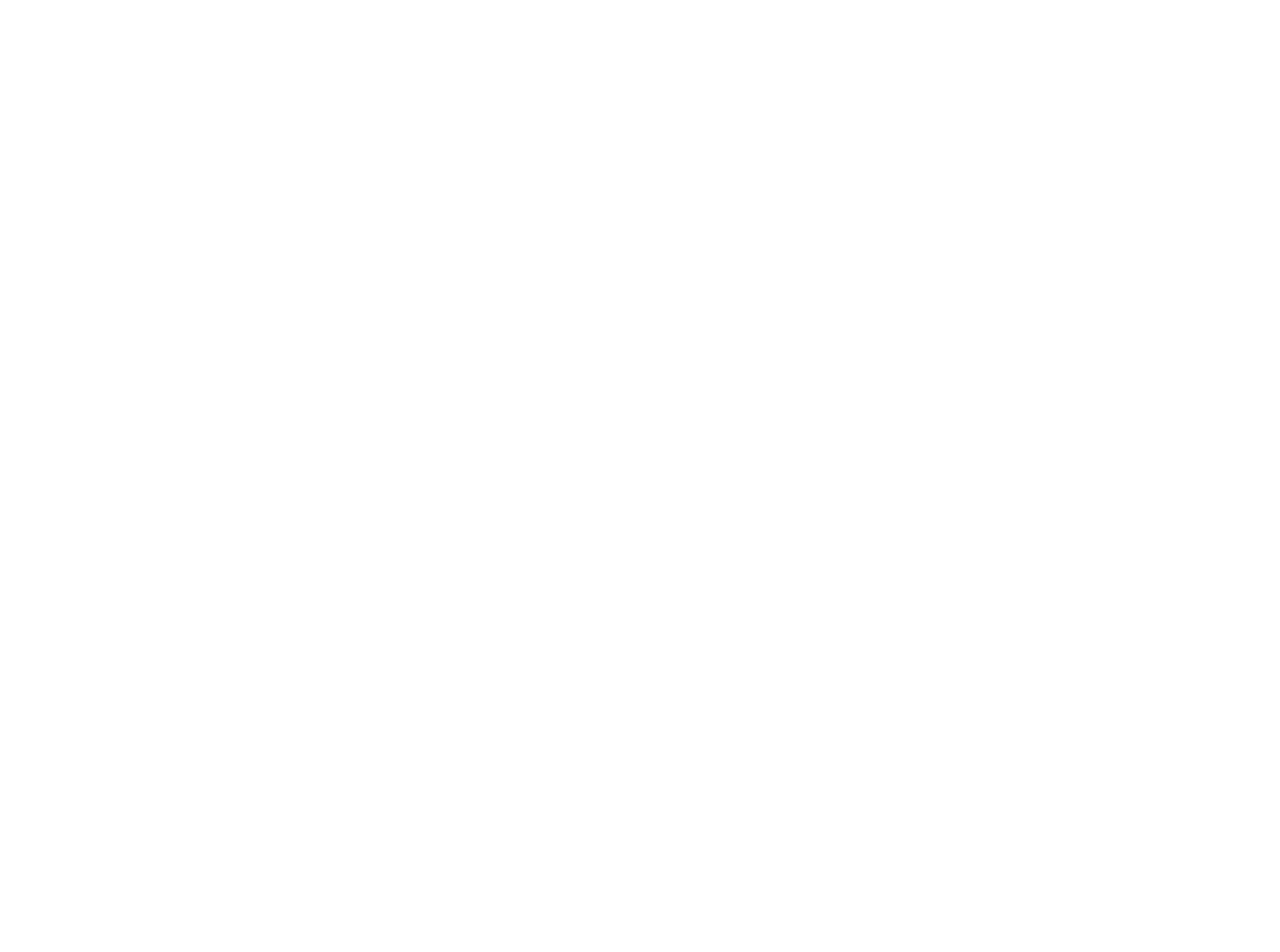
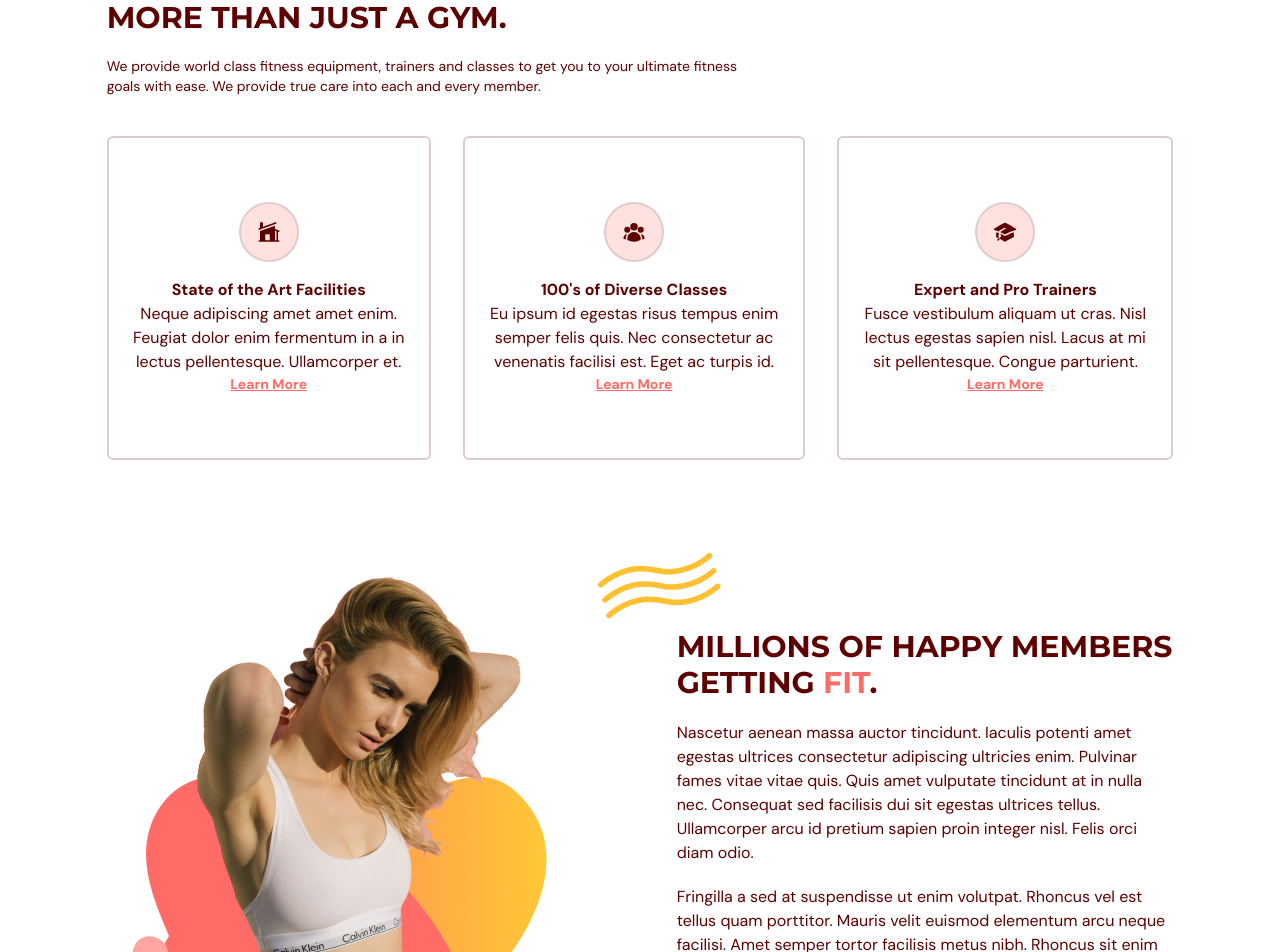
Before and after one commit to Esmurzelly/fitness__application, a React (Vite) app: page / in a window 1280 px wide. Shown: the part 900-1852 px from the top of the page. Before the commit the page ends 823 px from the top, so only its background shows below. Built offline with nearby package versions, Linux system fonts and the light colour scheme.

Commit message:
benefits_page

```diff
--- a/src/App.tsx
+++ b/src/App.tsx
@@ -2,6 +2,7 @@
 import Navbar from '@/scenes/navbar' // we dont have to add index.tsx. it takse automatically
 import { SelectedPage } from "@/shared/types";
 import Home from '@/scenes/home';
+import Benefits from './scenes/benefits';
 
 function App() {
   const [selectedPage, setSelectedPage] = useState<SelectedPage>(SelectedPage.Home);
@@ -28,8 +29,8 @@
           selectedPage={selectedPage}
           setSelectedPage={setSelectedPage}
         />
-
         <Home setSelectedPage={setSelectedPage} />
+        <Benefits setSelectedPage={setSelectedPage} />
     </div>
   )
 }
--- /dev/null
+++ b/src/scenes/benefits/Benefit.tsx
@@ -0,0 +1,41 @@
+import { SelectedPage } from '@/shared/types';
+import { motion } from 'framer-motion';
+import AnchorLink from 'react-anchor-link-smooth-scroll';
+
+const childVariant = {
+    hidden: { opacity: 0, scale: 0.9 },
+    visible: { opacity: 1, scale: 1 },
+}
+
+type Props = {
+    icon: JSX.Element;
+    title: string;
+    description: string;
+    setSelectedPage: (value: SelectedPage) => void
+}
+
+const Benefit = ({ icon, title, description, setSelectedPage }: Props) => {
+    return (
+        <motion.div
+            variants={childVariant}
+            className='mt-5 rounded-md border-2 border-gray-100 px-5 py-16 text-center'
+            >
+            <div className='mb-4 flex justify-center'>
+                <div className='rounded-full border-2 border-gray-100 bg-primary-100 p-4'>
+                    {icon}
+                </div>
+            </div>
+            <h4 className='font-bold'>{title}</h4>
+            <p className='my3'>{description}</p>
+            <AnchorLink
+                className='text-sm font-bold text-primary-500 underline hover:text-secondary-500'
+                onClick={() => setSelectedPage(SelectedPage.ContactUs)}
+                href={`#${SelectedPage.ContactUs}`}
+            >
+                <p>Learn More</p>
+            </AnchorLink>
+        </motion.div>
+    )
+}
+
+export default Benefit
--- /dev/null
+++ b/src/scenes/benefits/index.tsx
@@ -0,0 +1,154 @@
+import React from 'react';
+import { SelectedPage } from '@/shared/types';
+import { BenefitType } from '@/shared/types';
+import { HomeModernIcon, UserGroupIcon, AcademicCapIcon } from '@heroicons/react/24/solid';
+import { motion } from 'framer-motion';
+import HText from '@/shared/HText';
+import Benefit from './Benefit';
+import ActionButton from '@/shared/ActionButton';
+import BenefitsPageGraphic from '@/assets/BenefitsPageGraphic.png';
+
+const benefits: Array<BenefitType> = [ // it might be written as const benefits: Array<Object> = []...
+    {
+        icon: <HomeModernIcon className="h-6 w-6" />,
+        title: "State of the Art Facilities",
+        description:
+            "Neque adipiscing amet amet enim. Feugiat dolor enim fermentum in a in lectus pellentesque. Ullamcorper et.",
+    },
+    {
+        icon: <UserGroupIcon className="h-6 w-6" />,
+        title: "100's of Diverse Classes",
+        description:
+            "Eu ipsum id egestas risus tempus enim semper felis quis. Nec consectetur ac venenatis facilisi est. Eget ac turpis id.",
+    },
+    {
+        icon: <AcademicCapIcon className="h-6 w-6" />,
+        title: "Expert and Pro Trainers",
+        description:
+            "Fusce vestibulum aliquam ut cras. Nisl lectus egestas sapien nisl. Lacus at mi sit pellentesque. Congue parturient.",
+    },
+];
+
+const container = {
+    hidden: {},
+    visible: {
+        transition: { staggerChildren: 0.2 },
+    }
+}
+
+type Props = {
+    setSelectedPage: (value: SelectedPage) => void;
+}
+
+const Benefits = ({ setSelectedPage }: Props) => {
+    return (
+        <section id='benefits' className='mx-auto min-h-full w-5/6 py-20'>
+            <motion.div
+                onViewportEnter={() => setSelectedPage(SelectedPage.Home)}
+            >
+                {/* header */}
+                <motion.div
+                    className='md:my-5 md:w-3/5'
+                    initial="hidden"
+                    whileInView="visible"
+                    viewport={{ once: true, amount: 0.5 }}
+                    transition={{ duration: 0.5 }}
+                    variants={{
+                        hidden: { opacity: 0, x: -100 },
+                        visible: { opacity: 1, x: 0 }
+                    }}
+                >
+                    <HText>MORE THAN JUST A GYM.</HText>
+                    <p className='my-5 text-sm'>
+                        We provide world class fitness equipment, trainers and classes to
+                        get you to your ultimate fitness goals with ease. We provide true
+                        care into each and every member.
+                    </p>
+                </motion.div>
+
+                {/* benefits */}
+                <motion.div
+                    className='md:flex items-center justify-between gap-8 mt-5'
+                    initial="hidden"
+                    whileInView="visible"
+                    viewport={{ once: true, amount: 0.5 }}
+                    variants={container}
+                >
+                    {benefits.map((benefit: BenefitType) => (
+                        <Benefit
+                            key={benefit.title}
+                            title={benefit.title}
+                            icon={benefit.icon}
+                            description={benefit.description}
+                            setSelectedPage={setSelectedPage} />
+                    ))}
+                </motion.div>
+
+                {/* graphics and description */}
+                <div className='mt-16 items-center justify-between gap-20 md:mt-28 md:flex'>
+                    {/* graphic */}
+                    <img
+                        className='mx-auto'
+                        src={BenefitsPageGraphic}
+                        alt="benefits-page-graphic"
+                    />
+
+                    {/* description */}
+                    <div>
+                        <div className='relative'>
+                            <div className='before:absolute before:-top-20 before:-left-20 before:z-[1] before:content-abstractwaves'>
+                                <motion.div
+                                    initial="hidden"
+                                    whileInView="visible"
+                                    viewport={{ once: true, amount: 0.5 }}
+                                    transition={{ duration: 0.5 }}
+                                    variants={{
+                                        hidden: { opacity: 0, x: -100 },
+                                        visible: { opacity: 1, x: 0 }
+                                    }}
+                                >
+                                    <HText>
+                                        MILLIONS OF HAPPY MEMBERS GETTING {" "} <span className='text-primary-500'>FIT</span>.
+                                    </HText>
+                                </motion.div>
+                            </div>
+                        </div>
+                        <motion.div
+                            initial="hidden"
+                            whileInView="visible"
+                            viewport={{ once: true, amount: 0.5 }}
+                            transition={{ duration: 0.5, delay: 0.2 }}
+                            variants={{
+                                hidden: { opacity: 0, x: 50 },
+                                visible: { opacity: 1, x: 0 }
+                            }}
+                        >
+                            <p className='my-5'>Nascetur aenean massa auctor tincidunt. Iaculis potenti amet
+                                egestas ultrices consectetur adipiscing ultricies enim. Pulvinar
+                                fames vitae vitae quis. Quis amet vulputate tincidunt at in
+                                nulla nec. Consequat sed facilisis dui sit egestas ultrices
+                                tellus. Ullamcorper arcu id pretium sapien proin integer nisl.
+                                Felis orci diam odio.
+                            </p>
+                            <p className='mb-5'>Fringilla a sed at suspendisse ut enim volutpat. Rhoncus vel est
+                                tellus quam porttitor. Mauris velit euismod elementum arcu neque
+                                facilisi. Amet semper tortor facilisis metus nibh. Rhoncus sit
+                                enim mattis odio in risus nunc.
+                            </p>
+                        </motion.div>
+
+                        <div className='relative mt-16'>
+                            <div className='before:absolute before:-bottom-20 before:right-40 before:z-[-1] before:content-sparkles'>
+                                <ActionButton setSelectedPage={setSelectedPage}>
+                                    Join Now
+                                </ActionButton>
+                            </div>
+                        </div>
+                    </div>
+                </div>
+            </motion.div>
+        </section>
+    )
+}
+
+export default Benefits;
--- /dev/null
+++ b/src/shared/HText.tsx
@@ -0,0 +1,15 @@
+import React from 'react'
+
+type Props = {
+    children: React.ReactNode;
+};
+
+const HText = ({ children }: Props) => {
+  return (
+    <h1 className='basis-3/5 font-montrserrat text-3xl font-bold'>
+        {children}
+    </h1>
+    )
+}
+
+export default HText;
--- a/src/shared/types.ts
+++ b/src/shared/types.ts
@@ -4,3 +4,9 @@
     OurClasses = "ourclasses",
     ContactUs = "contactus"
 }
+
+export interface BenefitType {
+    icon: JSX.Element;
+    title: string;
+    description: string;
+}
```
